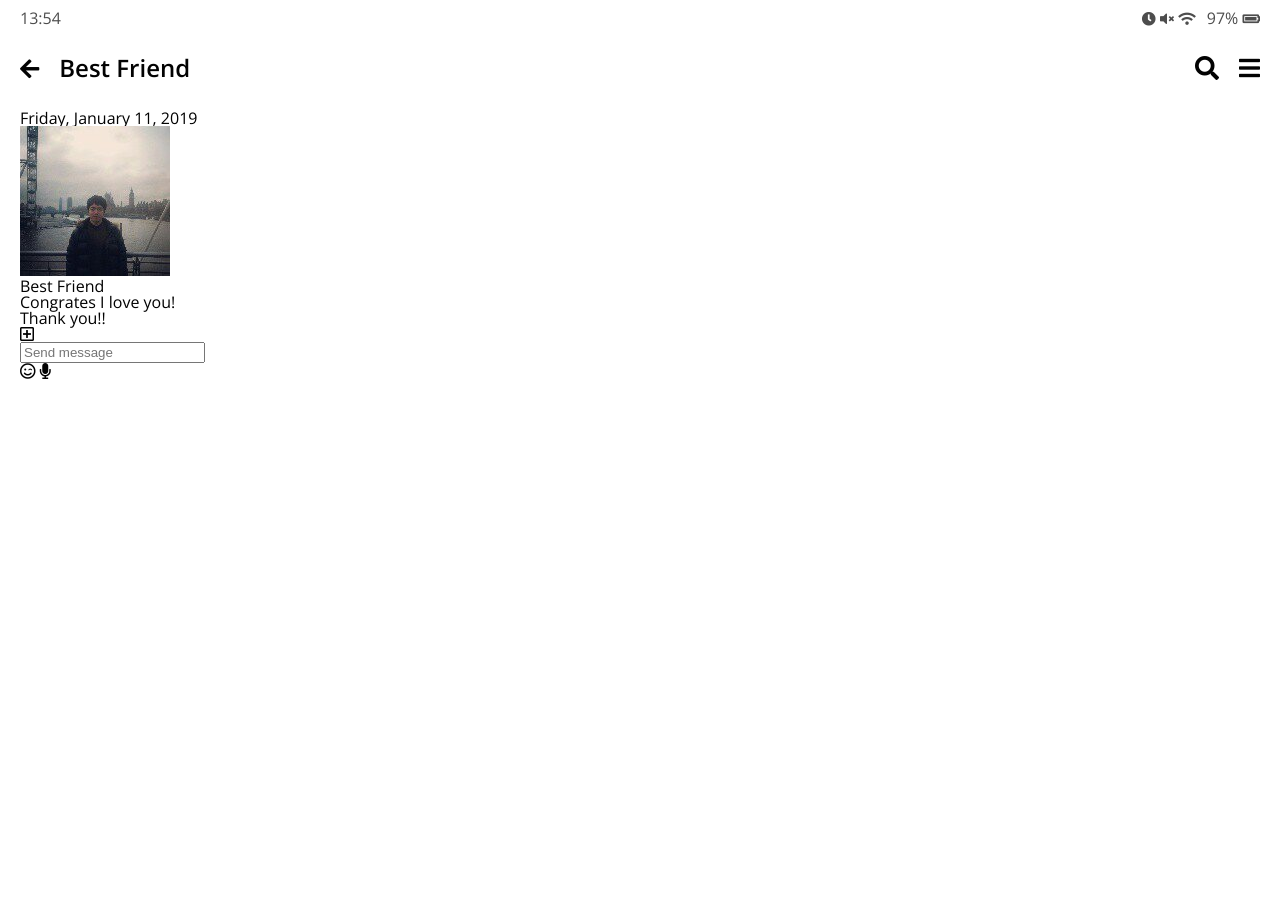
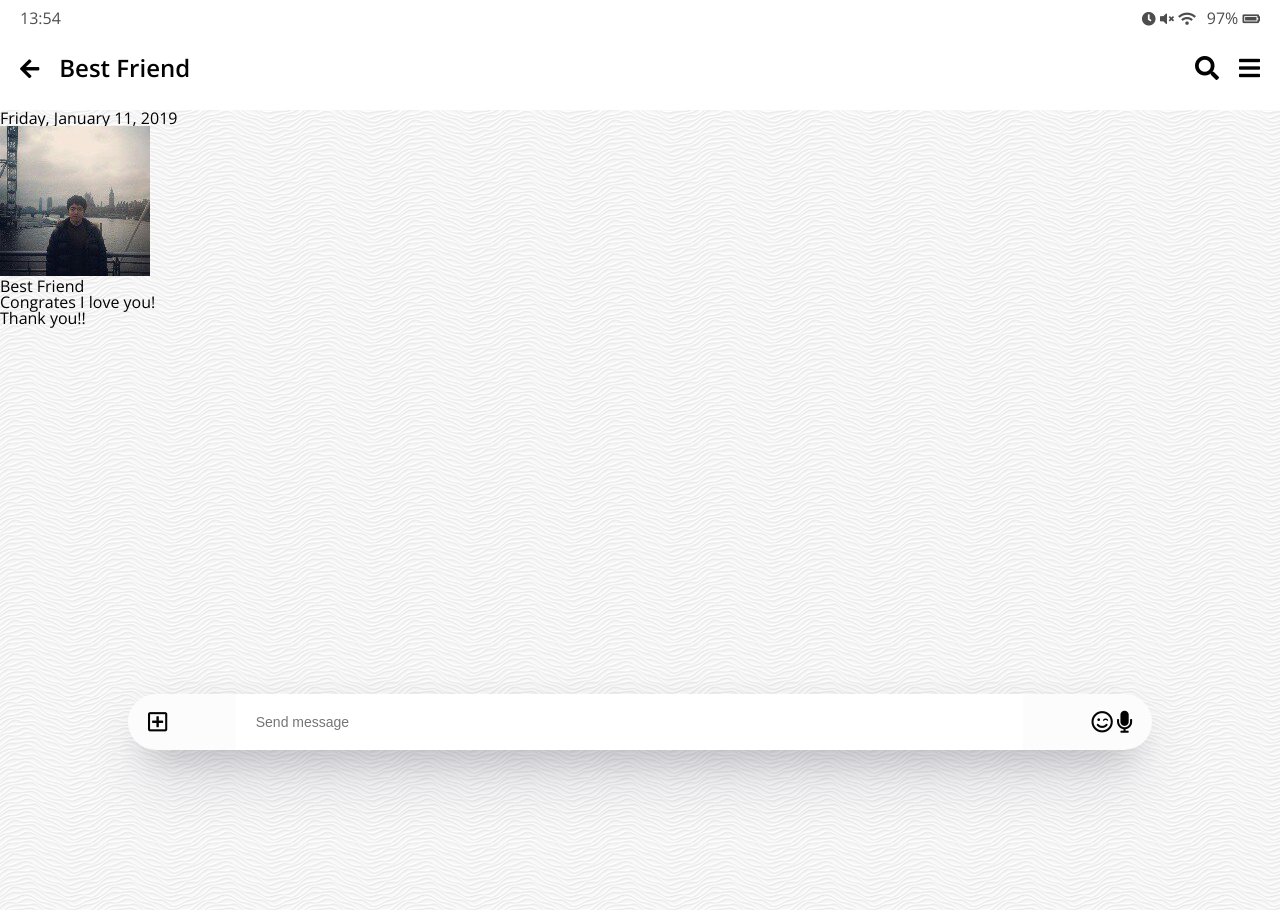
Before and after one commit to SooHoonBae/kakao-clone-2.0, a plain HTML site: page chat.html in a window 1280 px wide. Before the commit the page ends 800 px from the top, so only its background shows below. Drawn offline with nearby package versions, Linux system fonts and the light colour scheme.

Commit message:
chats screen CSS

```diff
--- a/chat.html
+++ b/chat.html
@@ -11,7 +11,7 @@
     <link rel="stylesheet" href="css/styles.css" />
     <title>Chat| Kakao Clone</title>
   </head>
-  <body>
+  <body class="chats__body">
     <div class="status-bar">
       <div class="status-bar__column">
         <span class="status-bar__clock">13:54</span>
--- /dev/null
+++ b/css/chat.css
@@ -0,0 +1,42 @@
+.chat {
+  background-image: url("../images/chatBG.png");
+  min-height: 100vh;
+}
+.chats__body {
+  padding: 10px 0px;
+}
+.chats__body .status-bar,
+.chats__body .header {
+  padding: 0px 20px;
+}
+.chat__write {
+  position: fixed;
+  bottom: 50px;
+  background-color: #fcfcfc;
+  box-shadow: 0 30px 60px -12px rgba(50, 50, 93, 0.25),
+    0 18px 36px -18px rgba(0, 0, 0, 0.3), 0 -12px 36px -8px rgba(0, 0, 0, 0.025);
+  width: 80%;
+  display: flex;
+  justify-content: space-between;
+  align-items: center;
+  padding: 0px 20px;
+  border-radius: 40px;
+  margin: 0 auto;
+  left: 0;
+  right: 0;
+}
+.chat__write i {
+  font-size: 22px;
+}
+.chat__write-column:nth-child(2) {
+  width: 80%;
+}
+.chat__write-column input {
+  width: 100%;
+  padding: 20px;
+  border: none;
+  font-size: 14px;
+}
+.chat__write-column input:focus {
+  outline: none;
+}
--- /dev/null
+++ b/css/settings.css
@@ -0,0 +1,18 @@
+.settings .settings__sections {
+  border-top: 1px solid #f7f7f7;
+  padding: 30px 0px;
+}
+.settings__setting .settings__icon {
+  font-size: 20px;
+  margin-right: 20px;
+}
+.settings__setting .settings__title {
+  font-size: 22px;
+  font-weight: 300;
+}
+.settings .settings__setting {
+  margin-bottom: 20px;
+}
+.settings .settings__setting:last-child {
+  margin-bottom: 0px;
+}
--- a/css/styles.css
+++ b/css/styles.css
@@ -1,4 +1,4 @@
-@import url("https://fonts.googleapis.com/css?family=Open+Sans:400,600&display=swap");
+@import url("https://fonts.googleapis.com/css?family=Open+Sans:300,400,600&display=swap");
 @import "reset.css";
 @import "status-bar.css";
 @import "header.css";
@@ -7,6 +7,8 @@
 @import "friends.css";
 @import "find.css";
 @import "more.css";
+@import "settings.css";
+@import "chat.css";
 * {
   box-sizing: border-box;
 }
```
Also changed, not shown: settings.html (+22 -0 lines), images/chatBG.png (added), images/settings_error.JPG (added), images/white-waves/readme.txt (added).
